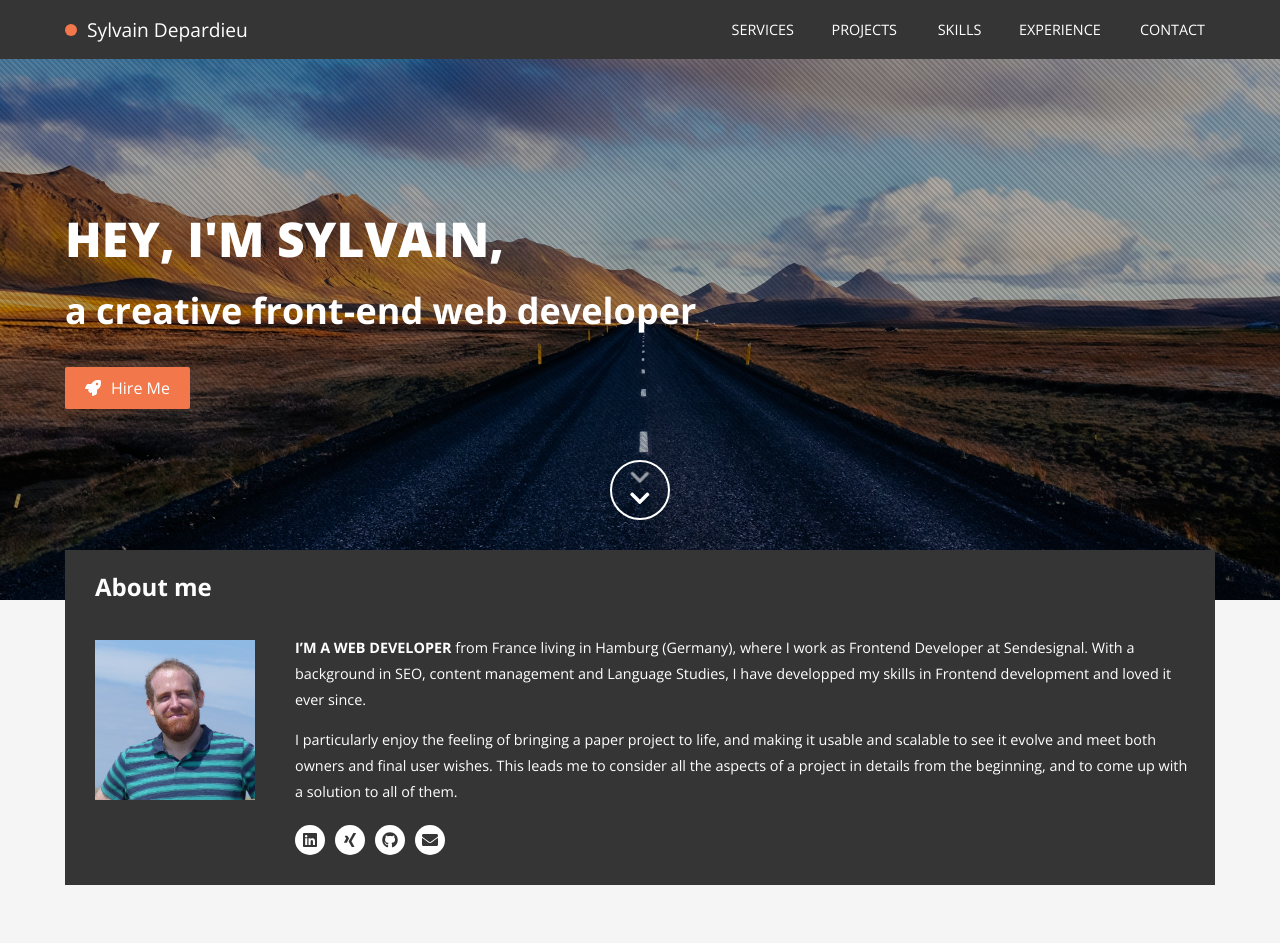
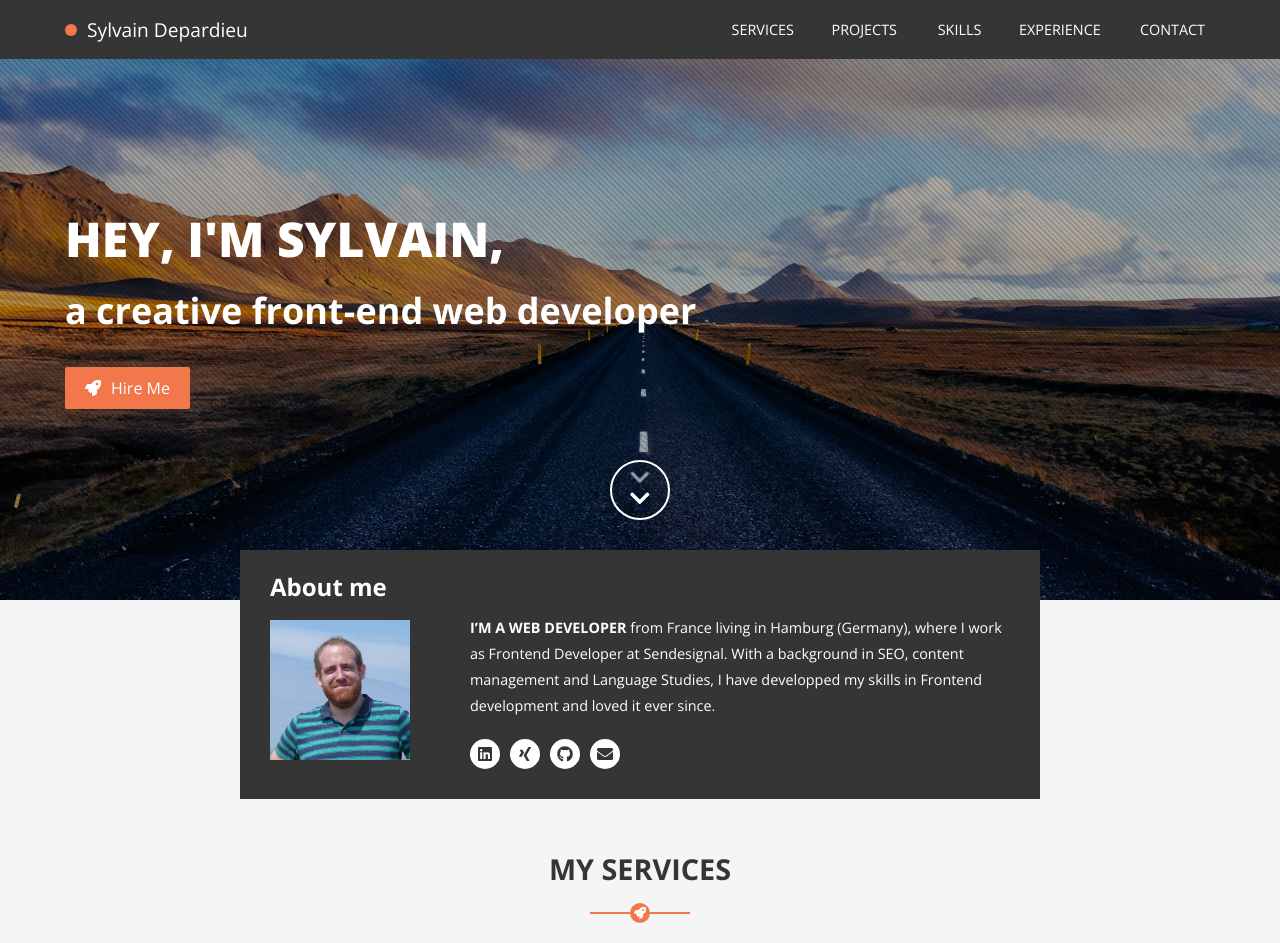
Before and after one commit to SylvainDep/Portfolio2020, a React (Create React App) app: page / in a window 1280 px wide. Shown: the top 943 px of the page. Built offline with nearby package versions, Linux system fonts and the light colour scheme.

Commit message:
Quick refining

```diff
--- a/src/About/About.js
+++ b/src/About/About.js
@@ -14,8 +14,10 @@ const AboutContainer = styled.div`
   display: flex;
   transform: translateY(-50px);
   background-color: ${dark_grey};
-  width: 100%;
+  width: 800px;
+  max-width: 100%;
   padding: 20px;
+  margin: auto;
 `
 
 class Hero extends Component {
--- a/src/About/AboutContent.js
+++ b/src/About/AboutContent.js
@@ -17,7 +17,7 @@ const AboutContentContainer = styled.div`
   padding-left: 10px;
 
   h2 {
-    margin-top: 0
+    margin: 0
 
     @media screen and (max-width: ${mobile_width}) {
       text-align: center;
@@ -31,10 +31,10 @@ const AboutContentContainer = styled.div`
 `
 
 const ProfilePicture = styled.div`
-  flex-basis: 160px;
+  flex-basis: 140px;
   margin-top: 5px;
   margin-right: 20px;
-  height: 160px;
+  height: 140px;
   background: url(${img}) right bottom;
   background-size: cover;
 
@@ -58,7 +58,6 @@ const AboutContent = (props) => {
         <ProfilePicture />
         <ProfileContent>
           <p><b>I’M A WEB DEVELOPER</b> from France living in Hamburg (Germany), where I work as Frontend Developer at Sendesignal. With a background in SEO, content management and Language Studies, I have developped my skills in Frontend development and loved it ever since.</p>
-          <p>I particularly enjoy the feeling of bringing a paper project to life, and making it usable and scalable to see it evolve and meet both owners and final user wishes. This leads me to consider all the aspects of a project in details from the beginning, and to come up with a solution to all of them.</p>
           <SocialLinks>
             <Grid justify="flex-start">
               <a href="https://www.linkedin.com/in/sylvaindepardieu/" target="_blank" rel="noopener noreferrer" >
--- a/src/Service/Service.js
+++ b/src/Service/Service.js
@@ -16,7 +16,7 @@ const {
 const Service = () => {
 
   return (
-    <ContentBlock id="services" background={light_grey} section>
+    <ContentBlock id="services" background={light_grey} firstsection>
       <ContentArea>
         <SectionHeader
           icon={faRocket}
--- a/src/UI/layout.js
+++ b/src/UI/layout.js
@@ -15,7 +15,7 @@ const ContentBlock = styled.div`
   width: 100vw;
   background-color: ${props => props.background ? props.background : 'white' };
   color: ${props => props.color ? props.color : '#666' };
-  padding: ${props => props.section ? '70px 0' : '0'};
+  padding: ${props => props.section ? '70px 0' : props.firstsection ? '0 0 70px 0' : '0'};
   position: relative;
   margin-bottom: ${props => props.contact ? '180px' : '0'};
 
```
